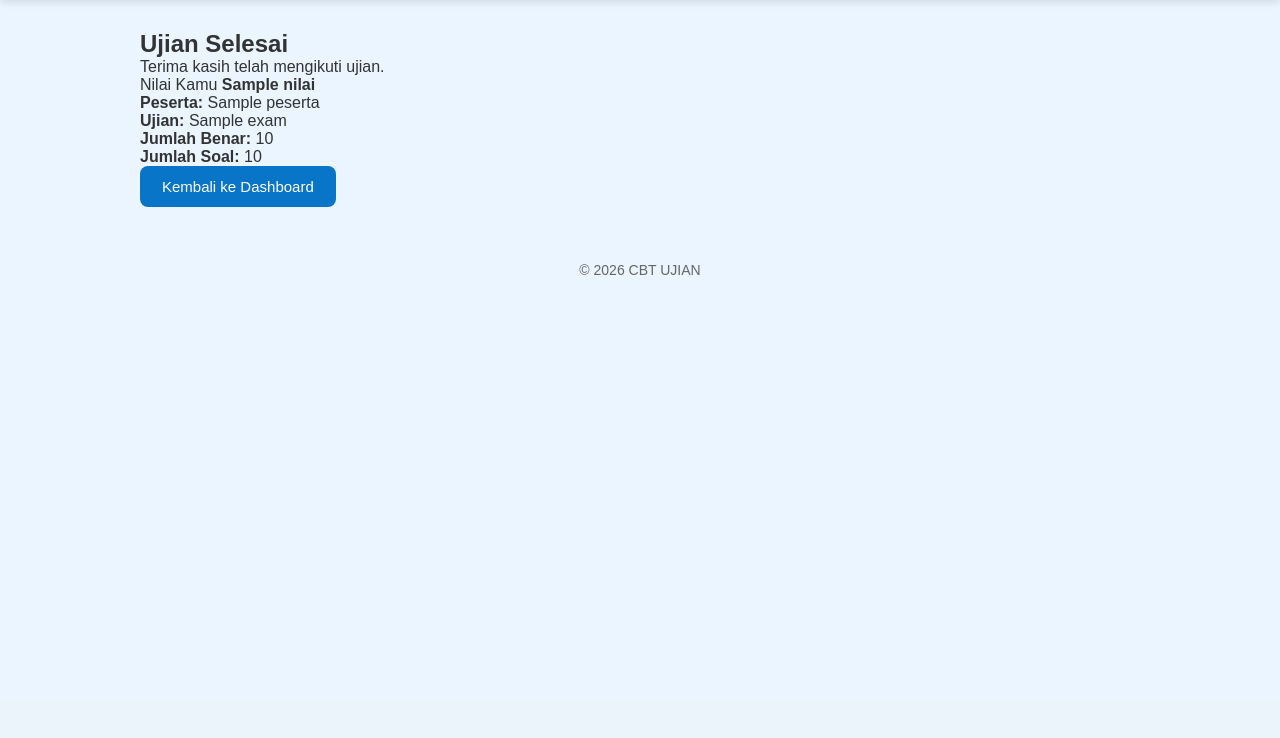
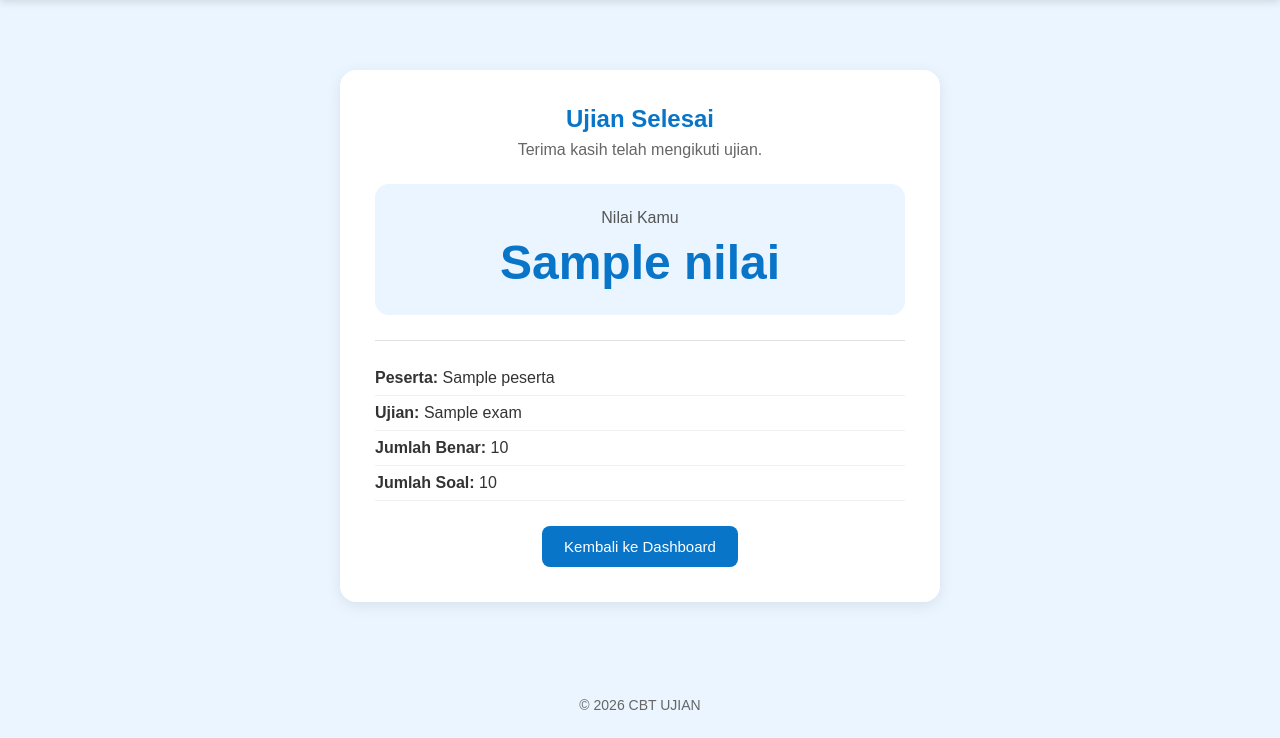
Before and after one commit to rizqilathifurhamadhani-coder/Aplikasi-Ujian, a Flask app: template templates/hasil.html in a window 1280 px wide. Shown: the part 98-836 px from the top of the page. Before the commit the page ends 373 px from the top, so only its background shows below. Run offline with Flask 3, Linux system fonts and the light colour scheme; the template is opened without the code that fills it: most values are stand-ins (such as "Sample title", 1, 10 or a date in 2020).

Commit message:
Update style.css

```diff
--- a/templates/static/css/style.css
+++ b/templates/static/css/style.css
@@ -462,3 +462,57 @@ footer {
         text-align: center;
     }
 }
+/* =========================
+   HASIL UJIAN
+========================= */
+
+.result-card {
+    max-width: 600px;
+    margin: 40px auto;
+    background: white;
+    padding: 35px;
+    border-radius: 16px;
+    text-align: center;
+    box-shadow: 0 4px 15px rgba(0, 0, 0, 0.08);
+}
+
+.result-card h2 {
+    color: #0875C9;
+    margin-bottom: 8px;
+}
+
+.result-message {
+    color: #666;
+    margin-bottom: 25px;
+}
+
+.score-box {
+    background: #EAF5FF;
+    border-radius: 14px;
+    padding: 25px;
+    margin-bottom: 25px;
+}
+
+.score-box span {
+    display: block;
+    color: #555;
+    margin-bottom: 8px;
+}
+
+.score-box strong {
+    display: block;
+    font-size: 48px;
+    color: #0875C9;
+}
+
+.result-info {
+    text-align: left;
+    border-top: 1px solid #E0E0E0;
+    padding-top: 20px;
+    margin-bottom: 25px;
+}
+
+.result-info p {
+    padding: 8px 0;
+    border-bottom: 1px solid #F0F0F0;
+}
```
